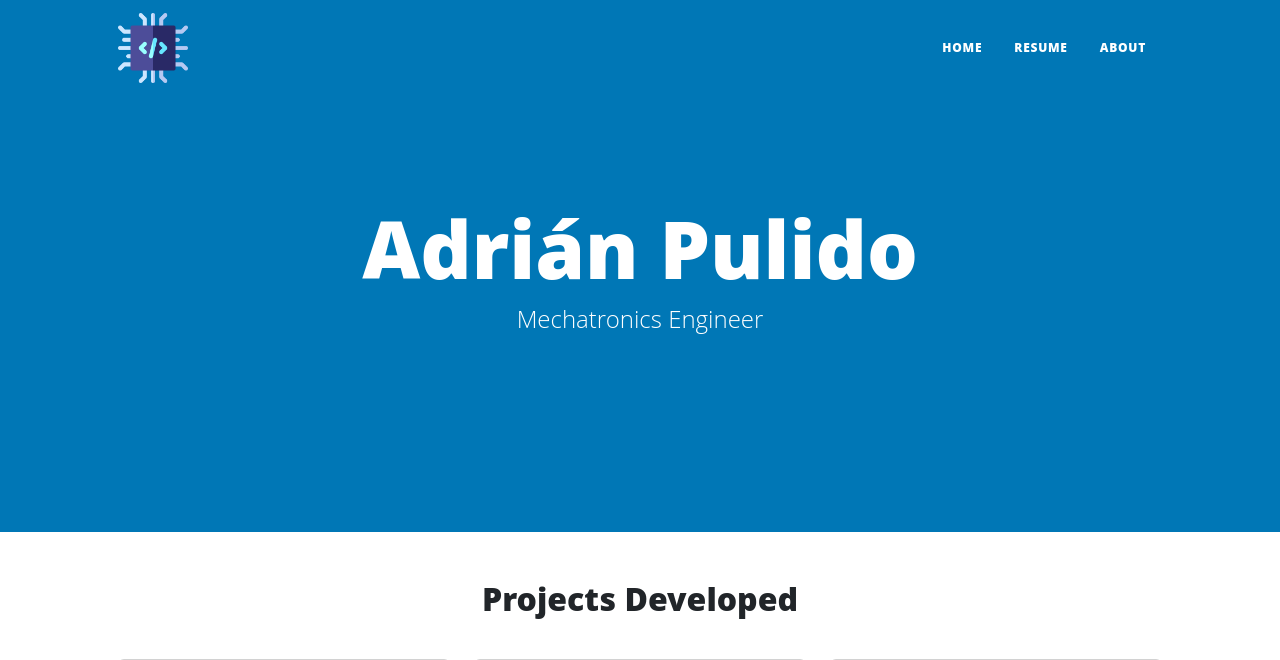
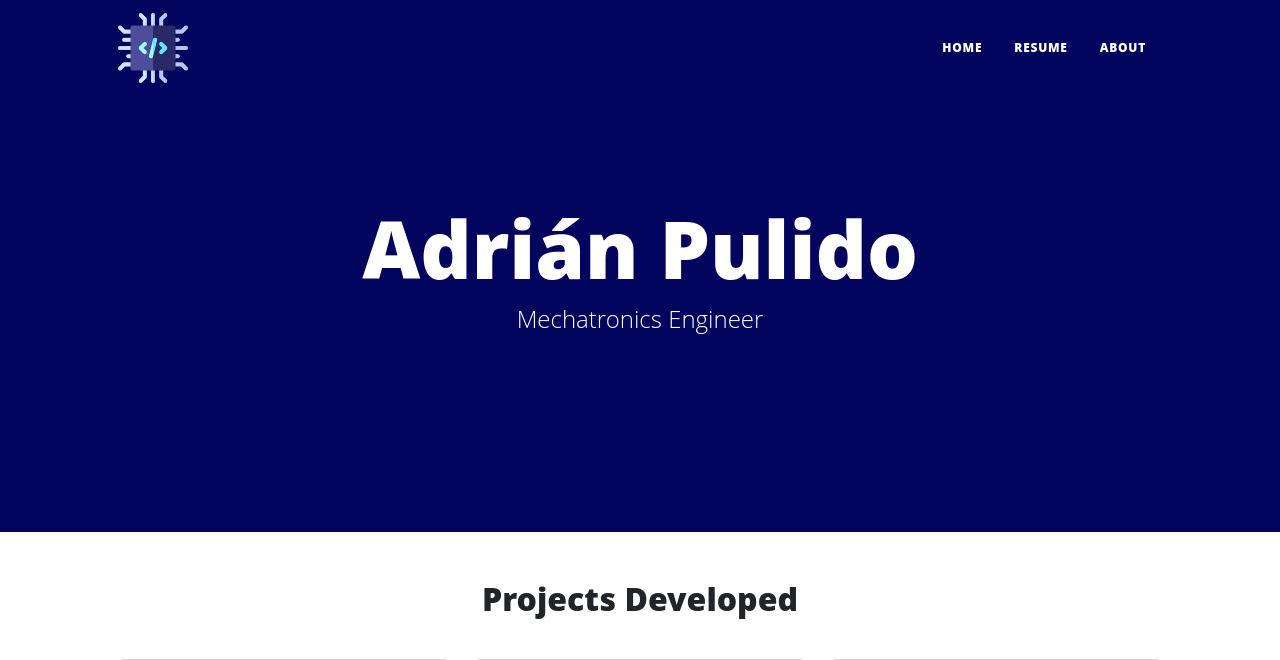
Before and after one commit to audience6killer/portafolio_website, a Flask app: page / in a window 1280 px wide. Shown: the top 660 px of the page. Run offline with Flask 3, Linux system fonts and the light colour scheme; some libraries are stand-ins or nearby versions.

Commit message:
Edit posts, No user handling

```diff
--- a/templates/about.html
+++ b/templates/about.html
@@ -2,7 +2,7 @@
 
 <header
     class="masthead"
-    style="background-color: #03045e"
+    style="background-color: #0077b6"
 
 >
   <div class="container position-relative px-4 px-lg-5">
--- a/templates/index.html
+++ b/templates/index.html
@@ -4,7 +4,7 @@
 <!--    style="background-image: url('../static/assets/img/home-bg.jpeg')"-->
 <header
     class="masthead"
-    style="background-color: #0077b6"
+    style="background-color: #03045e"
 >
     <div class="container position-relative px-4 px-lg-5">
         <div class="row gx-4 gx-lg-5 justify-content-center">
```
